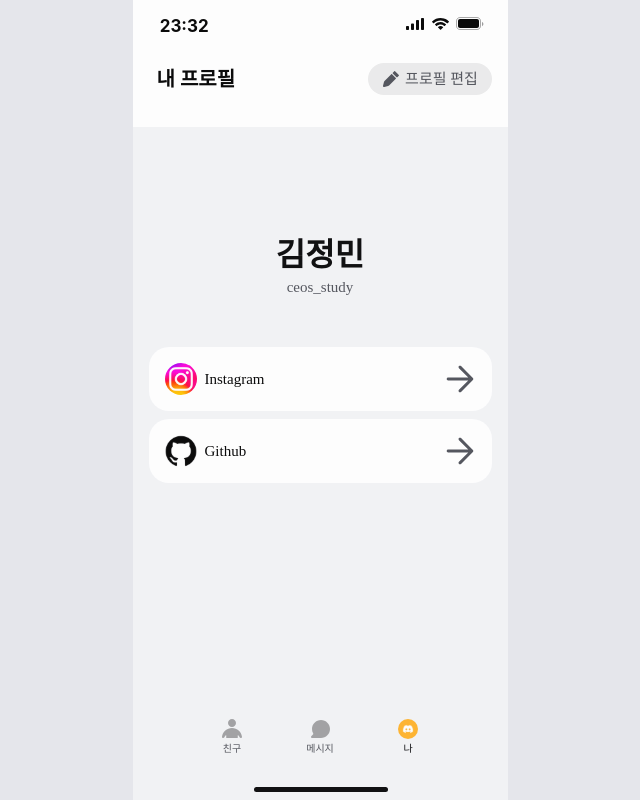
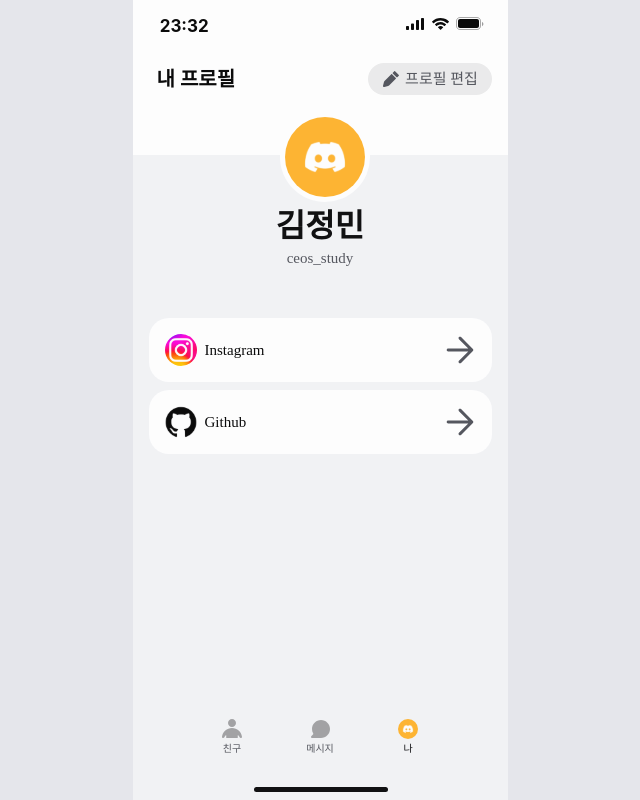
Before and after one commit to CEOS-Developers/react-messenger-19th, a React (Create React App) app: page /profile in a window 1280 px wide. Shown: the whole page, without its empty margins (320-960 px from the left). Built offline with nearby package versions, Linux system fonts and the light colour scheme; a web font is replaced by a local one.

Commit message:
Feat : profile 페이지 로고 UI 해결
1. img를 담은 div를 img 보다 너비 높이를 높게 잡고 border radius를 원형으로 만든 뒤, background color를 적용함

```diff
--- a/src/components/non-fixed/ProfileBody/ProfileBody.tsx
+++ b/src/components/non-fixed/ProfileBody/ProfileBody.tsx
@@ -1,18 +1,21 @@
 import styled from 'styled-components';
 import ProfilePageHead from '@components/non-fixed/ProfileBody/ProfilePageHead/ProfilePageHead';
 import ProfileContent from '@components/non-fixed/ProfileBody/ProfileContent/ProfileContent';
+import ProfileDiscordLogo from '@components/non-fixed/ProfileBody/ProfileDiscordLogo/ProfileDiscordLogo';
 
 const StyledProfileBody = styled.section`
   flex-grow: 1;
   overflow-y: scroll;
   display: flex;
   flex-direction: column;
+  position: relative;
 `;
 
 export default function ProfileBody() {
   return (
     <StyledProfileBody className="scroll-box">
       <ProfilePageHead />
+      <ProfileDiscordLogo />
       <ProfileContent />
     </StyledProfileBody>
   );
--- a/src/components/non-fixed/ProfileBody/ProfileContent/ProfileContent.tsx
+++ b/src/components/non-fixed/ProfileBody/ProfileContent/ProfileContent.tsx
@@ -3,8 +3,9 @@ import { Link } from 'react-router-dom';
 
 const StyledProfileContent = styled.div`
   flex-grow: 1;
-  margin-top: 16px;
-  padding-top: 57px;
+  /* margin-top: 16px; */
+  /* padding-top: 57px; */
+  margin-top: 44px;
   background-color: ${(props) => props.theme.color.grayLight};
   display: flex;
   flex-direction: column;
--- /dev/null
+++ b/src/components/non-fixed/ProfileBody/ProfileDiscordLogo/ProfileDiscordLogo.tsx
@@ -0,0 +1,30 @@
+import styled from 'styled-components';
+
+const StyledProfileDiscordLogoContainer = styled.div`
+  position: absolute;
+  width: 90px;
+  height: 90px;
+  top: 65px;
+  left: 147.5px;
+  border-radius: 50%;
+  background-color: white;
+  z-index: 100;
+  display: flex;
+  justify-content: center;
+  align-items: center;
+`;
+
+const StyledProfileDiscordLogo = styled.img`
+  /* border-radius: 50%; */
+`;
+
+export default function ProfileDiscordLogo() {
+  return (
+    <StyledProfileDiscordLogoContainer>
+      <StyledProfileDiscordLogo
+        src="/images/discord80.svg"
+        alt="This is discord 80 logo"
+      />
+    </StyledProfileDiscordLogoContainer>
+  );
+}
```
